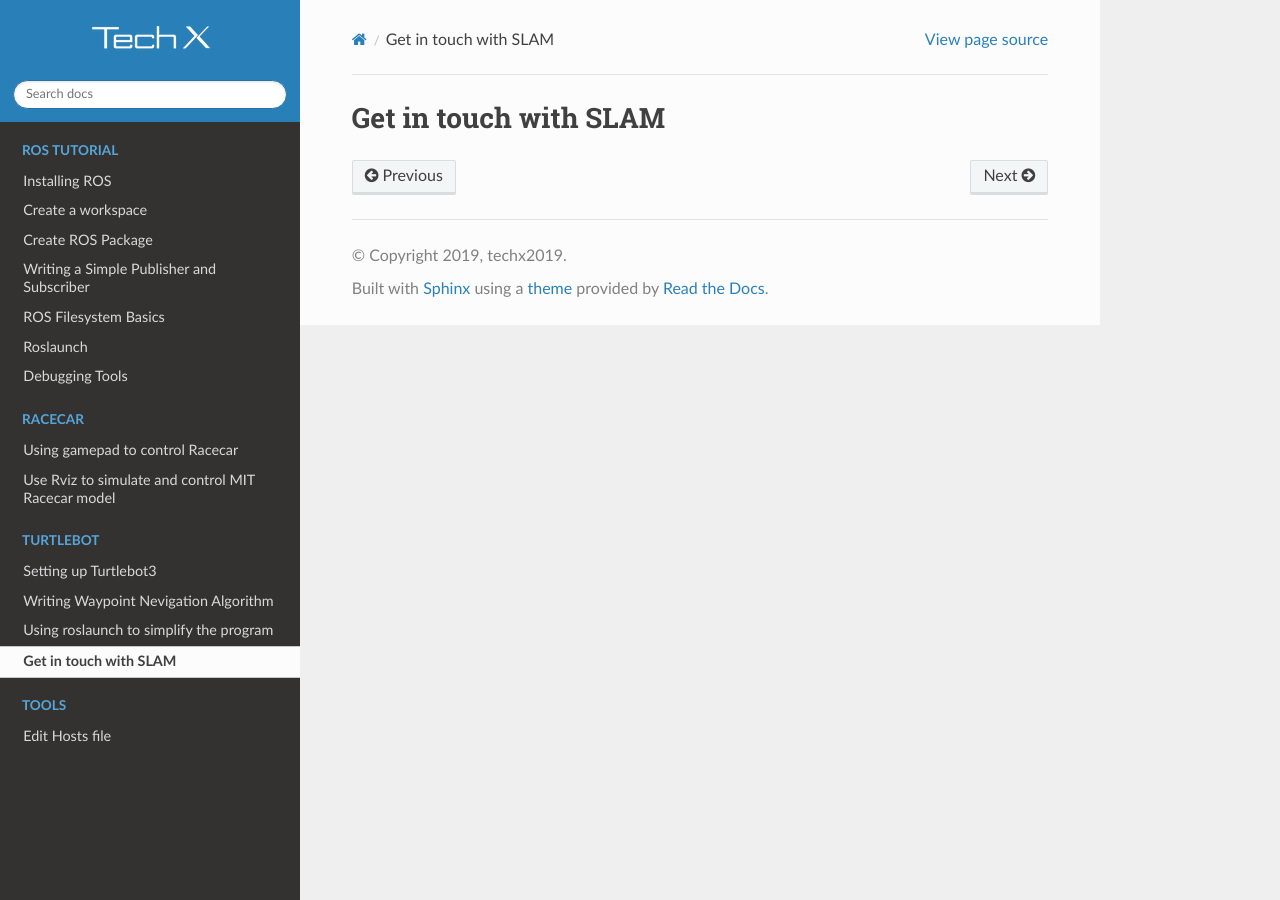
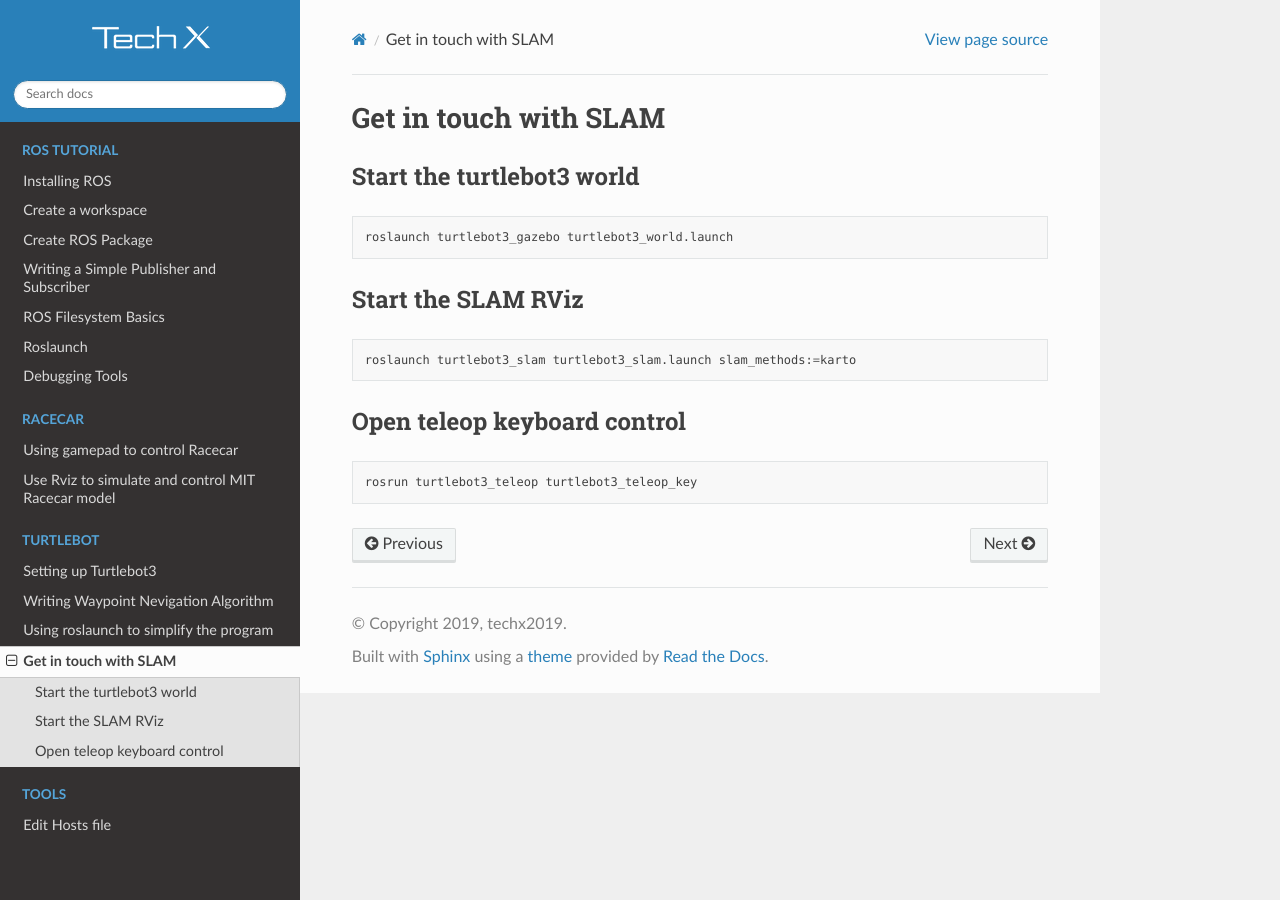
Before and after one commit to hanzheteng/tx19-robotics, a Sphinx documentation site: the page built from docs/turtlebot/slam.rst, in a window 1280 px wide. Built offline with Sphinx 7.4.7 and the Read the Docs theme 2.0.0, drawn with Linux system fonts in a browser that asks for light colours.

Commit message:
update slam

```diff
--- a/docs/turtlebot/slam.rst
+++ b/docs/turtlebot/slam.rst
@@ -1,2 +1,23 @@
 Get in touch with SLAM
 ========================
+
+Start the turtlebot3 world
+---------------------------
+
+.. code:: bash
+
+    roslaunch turtlebot3_gazebo turtlebot3_world.launch
+
+Start the SLAM RViz
+--------------------
+
+.. code:: bash
+
+    roslaunch turtlebot3_slam turtlebot3_slam.launch slam_methods:=karto
+
+Open teleop keyboard control
+-----------------------------
+
+.. code:: bash
+
+    rosrun turtlebot3_teleop turtlebot3_teleop_key
```
